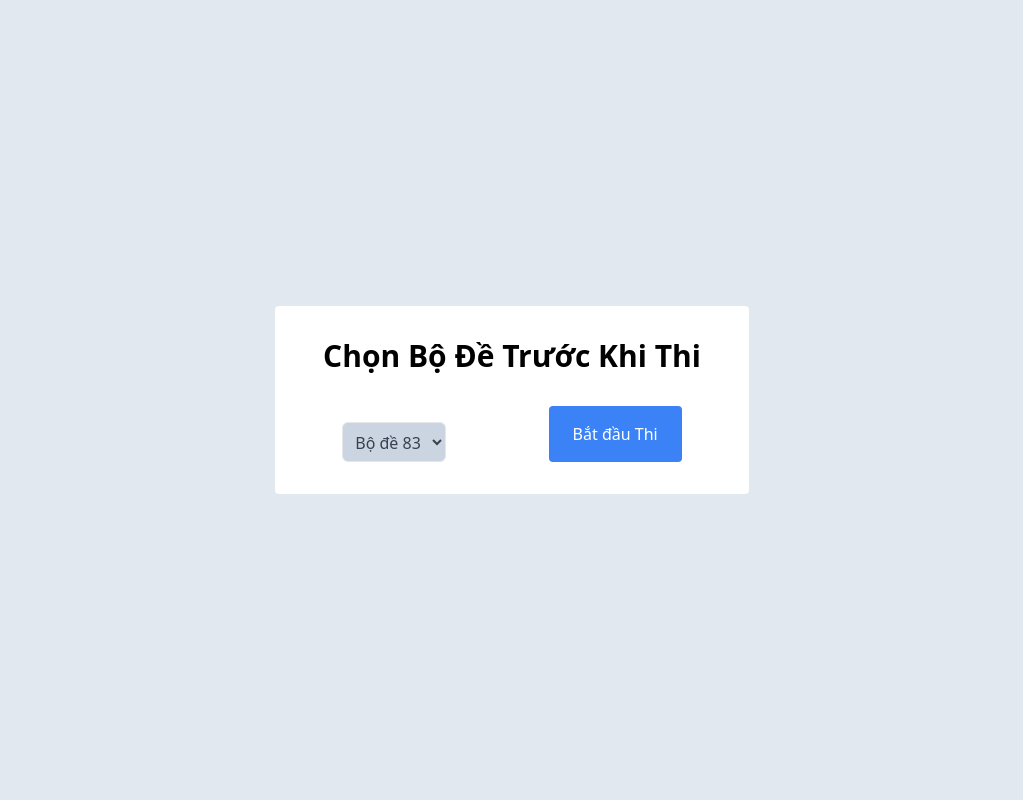
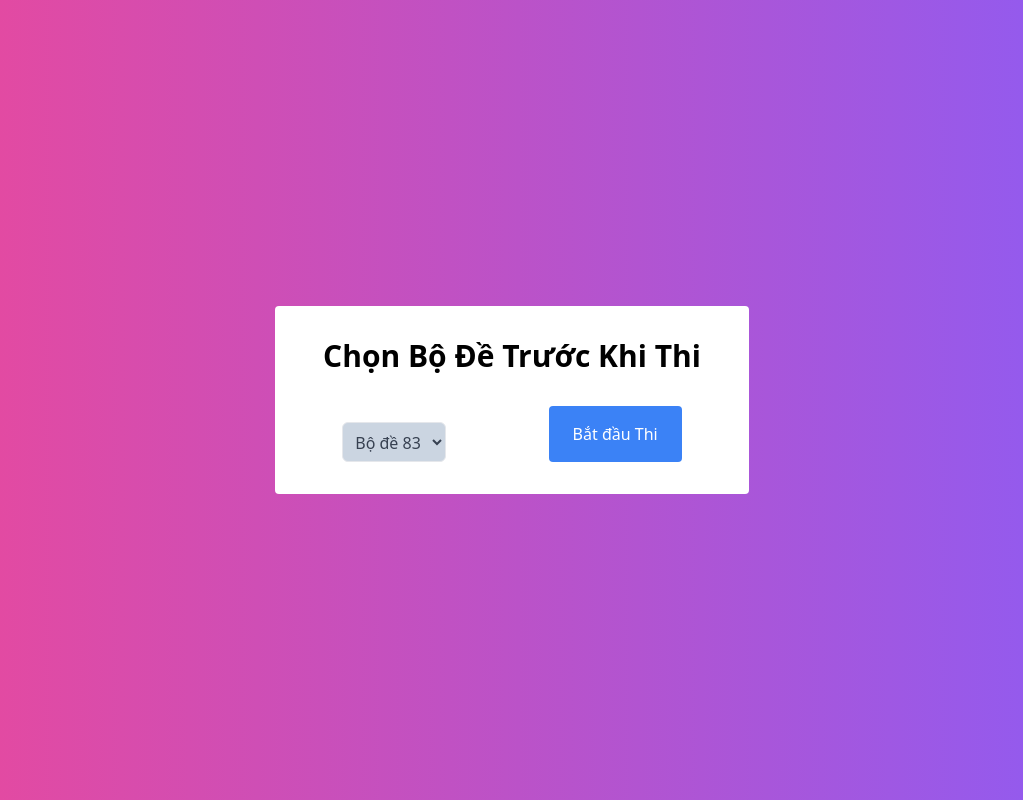
Before and after one commit to Khanhlinh952001/my-app, a Next.js app: page /Listen in a window 1280 px wide. Shown: the whole page, without its empty margins (128-1151 px from the left). Built offline with nearby package versions, Linux system fonts and the light colour scheme.

Commit message:
fix background

```diff
--- a/app/components/SetSelection.jsx
+++ b/app/components/SetSelection.jsx
@@ -5,7 +5,7 @@ const SetSelection = ({ onSelectSet }) => {
   const [selectedSet, setSelectedSet] = useState(1);
 
   return (
-    <div className="bg-[#e1e8f0] h-screen lg:block text-align">
+    <div className="bg-[#e1e8f0] h-screen lg:block text-align bg-gradient-to-r from-pink-500 to-violet-500">
       <div className="flex justify-center items-center h-full">
         <div className="bg-white p-8 rounded">
           <h1 className="text-3xl font-bold mb-4 text-black mx-4">Chọn Bộ Đề Trước Khi Thi</h1>
```
